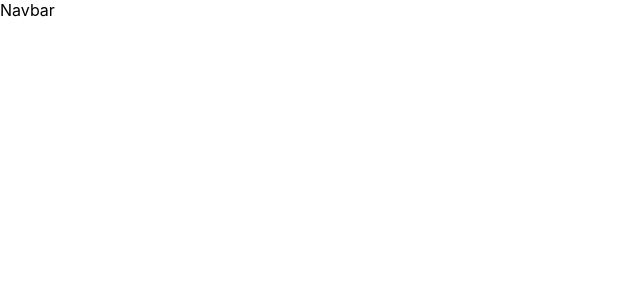
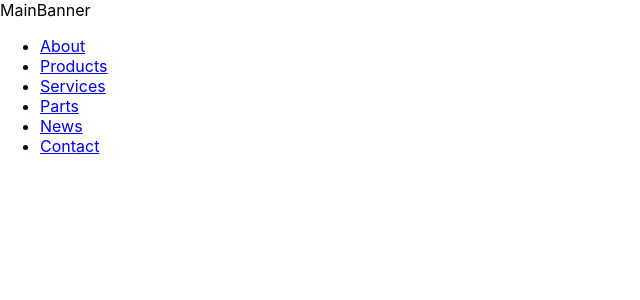
Before and after one commit to StellaRK99/Project2-VulcanMockup, a React (Create React App) app: page / in a window 1280 px wide. Shown: the top 300 px of the page, without its empty margins (0-640 px from the left). Built offline with nearby package versions, Linux system fonts and the light colour scheme.

Commit message:
MainBanner component was added

```diff
--- a/src/App.js
+++ b/src/App.js
@@ -1,3 +1,4 @@
+import MainBanner from './components/MainBanner';
 import Navbar from './components/Navbar'
 
 
@@ -5,7 +6,7 @@ function App() {
   console.log("test")
   return (
     <div className="App">
-      <Navbar />
+      <MainBanner />
     </div>
   );
 }
--- /dev/null
+++ b/src/components/MainBanner.js
@@ -0,0 +1,13 @@
+import React from 'react'
+import Navbar from './Navbar'
+
+function MainBanner() {
+  return (
+    <div>
+        MainBanner
+        <Navbar />
+    </div>
+  )
+}
+
+export default MainBanner
--- a/src/components/Navbar.js
+++ b/src/components/Navbar.js
@@ -2,7 +2,16 @@ import React from 'react'
 
 function Navbar() {
   return (
-    <div>Navbar</div>
+    <div>
+      <ul>
+        <li><a href='/'>About</a></li>
+        <li><a href='/'>Products</a></li>
+        <li><a href='/'>Services</a></li>
+        <li><a href='/'>Parts</a></li>
+        <li><a href='/'>News</a></li>
+        <li><a href='/'>Contact</a></li>
+      </ul>
+    </div>
   )
 }
 
```
